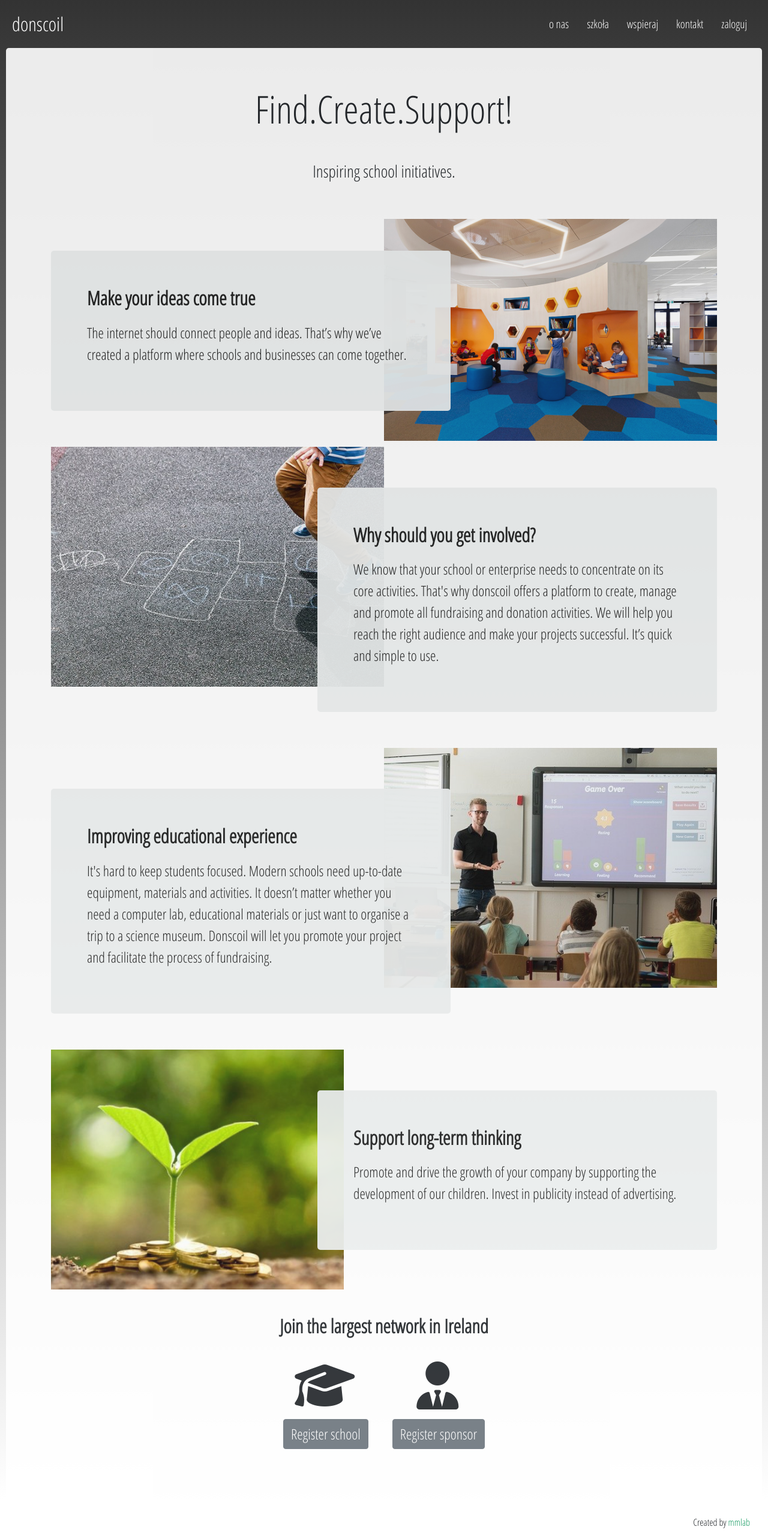
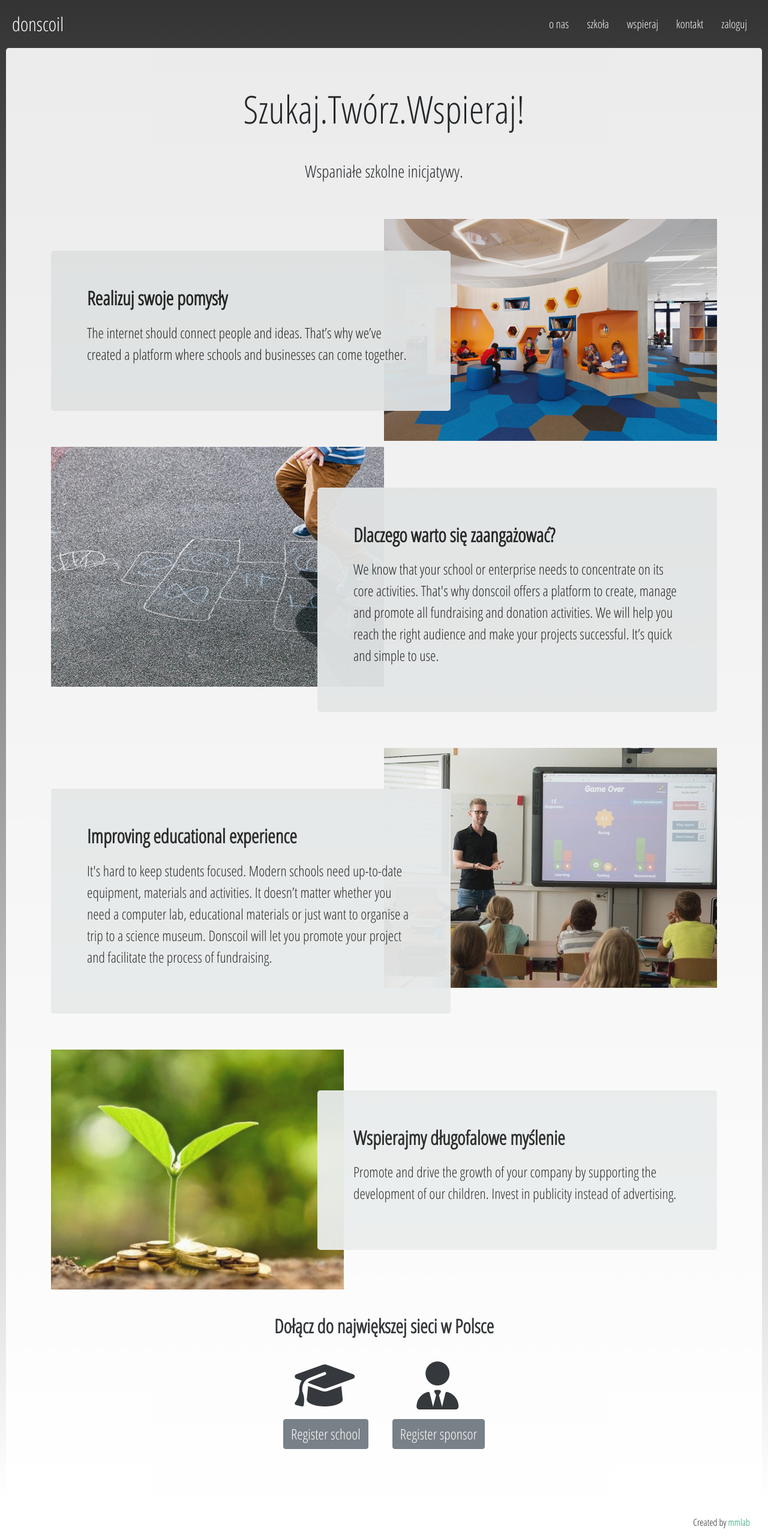
Before and after one commit to miszel81/PLdonscoil, a React (Create React App) app: page /ourmission in a window 1280 px wide. Shown: the top 2566 px of the page at 60% size. Built offline with nearby package versions, Linux system fonts and the light colour scheme; no server answers; what raven-js would draw is missing.

Commit message:
kolejne zmiany

```diff
--- a/src/Components/Layout/About.jsx
+++ b/src/Components/Layout/About.jsx
@@ -11,18 +11,18 @@ const About = props => {
     // <React.Fragment>
     <div>
       <Helmet>
-        <title>About</title>
+        <title>O nas</title>
       </Helmet>
       <div className="container-fluid table-background full-page">
         <NavBar user={user} />
 
         <div className="jumbotron jumbotron-about">
           <h1 className="h-text-fontMainTitle text-center mt-5 mb-5">
-            Find.Create.Support!
+            Szukaj.Twórz.Wspieraj!
           </h1>
 
           <h3 className="text-center mb-3 mt-3">
-            Inspiring school initiatives.
+            Wspaniałe szkolne inicjatywy.
           </h3>
           <div className="about-container">
             <section className="u-relative mt-5 mb-5">
@@ -32,7 +32,7 @@ const About = props => {
                   <div className="u-maxWIdth1000 u-marginAuto u-paddingTop60 u-paddingBottom60 u-relative">
                     <div className="h-text-font h-text-backround u-padding60 u-paddingBottom100 u-foreground u-width60pct u-borderBox u-marginTop8">
                       <h1 className="h-text-fontMain">
-                        Make your ideas come true
+                        Realizuj swoje pomysły
                       </h1>
                       <p className="h-text-font">
                         The internet should connect people and ideas. That’s why
@@ -48,7 +48,7 @@ const About = props => {
                   <div className="u-maxWIdth1000 u-marginAuto u-paddingTop60 u-paddingBottom60 u-relative">
                     <div className="h-text-font h-text-backround u-rightn40 u-padding60 u-paddingBottom100 u-foreground u-width60pct u-borderBox u-marginTop8">
                       <h1 className="h-text-fontMain">
-                        Why should you get involved?
+                        Dlaczego warto się zaangażować?
                       </h1>
                       <p className="h-text-font">
                         We know that your school or enterprise needs to
@@ -86,7 +86,7 @@ const About = props => {
                   <div className="u-maxWIdth1000 u-marginAuto u-paddingTop60 u-paddingBottom60 u-relative">
                     <div className="h-text-font h-text-backround u-rightn40 u-padding60 u-paddingBottom100 u-foreground u-width60pct u-borderBox u-marginTop8">
                       <h1 className="h-text-fontMain">
-                        Support long-term thinking
+                        Wspierajmy długofalowe myślenie
                       </h1>
                       <p className="h-text-font">
                         Promote and drive the growth of your company by
@@ -100,7 +100,7 @@ const About = props => {
                   <div className="container">
                     <div>
                       <h1 className="h-text-fontMain u-textAlignCenter mt-5">
-                        Join the largest network in Ireland{" "}
+                        Dołącz do największej sieci w Polsce{" "}
                       </h1>
                       <div className="about-call-to-action">
                         <div className="join-item text-center">
```
